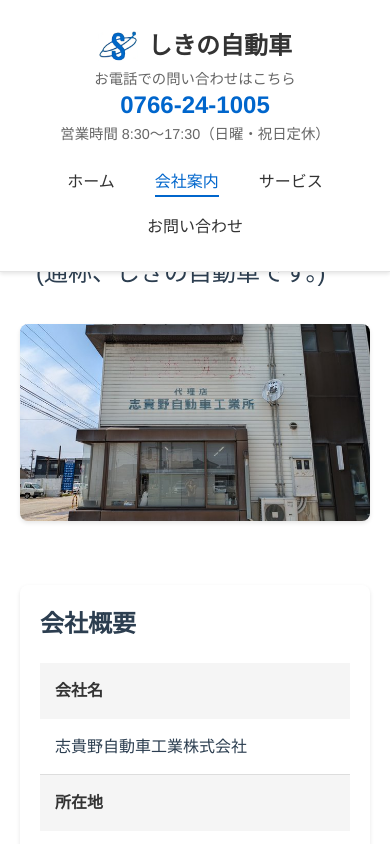
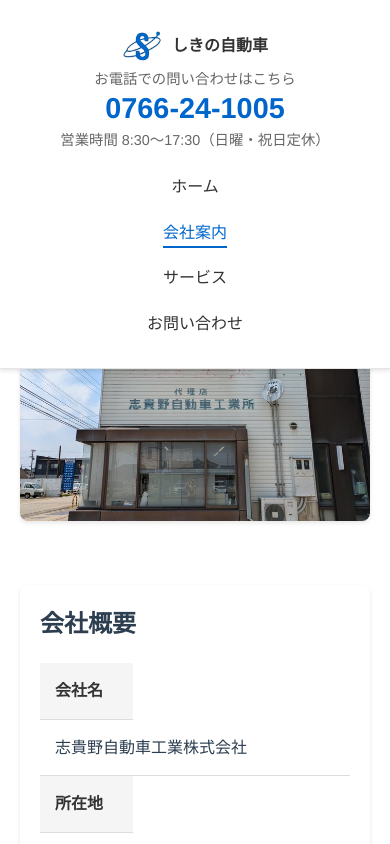
Before and after one commit to hayashi-tenpa/shikino, a website: page public/overview.html in a window 390 px wide. Shown: the top 844 px of the page. Drawn offline with Linux system fonts and the light colour scheme.

Commit message:
mobile-fix

```diff
--- a/public/css/styles.css
+++ b/public/css/styles.css
@@ -248,6 +248,76 @@
     .hero-img {
         max-width: 100%;
     }
+
+    /* ====== ヘッダー修正箇所 ====== */
+    .header-content {
+        padding: 10px 20px; /* モバイルでの上下パディングを減らす */
+        gap: 10px; /* 要素間のギャップも減らす */
+    }
+
+    .header-top {
+        flex-direction: column;
+        align-items: center;
+        gap: 10px;
+    }
+
+    .logo h1 {
+        font-size: 1.2rem; /* ロゴの文字サイズを小さく */
+        text-align: center;
+    }
+
+    .header-contact {
+        text-align: center;
+        align-items: center;
+    }
+
+    .phone-number {
+        font-size: 1.2rem; /* 電話番号の文字サイズをさらに小さく */
+    }
+
+    .contact-label,
+    .business-hours {
+        font-size: 0.8rem; /* ラベルと営業時間の文字も小さめに */
+    }
+
+    .main-nav {
+        align-self: center;
+    }
+
+    .main-nav ul {
+        flex-wrap: wrap;
+        justify-content: center;
+        flex-direction: column; /* 縦並びに変更 */
+        gap: 10px; /* 間隔を調整 */
+        align-items: center; /* 中央寄せ */
+    }
+    /* ============================ */
+
+    .overview-table th,
+    .overview-table td {
+        display: block;
+        width: 100%;
+    }
+
+    .overview-table th {
+        border-bottom: none;
+    }
+
+    .service-container {
+        padding: 20px 15px;
+    }
+
+    .service-section {
+        padding: 20px;
+    }
+
+    .company-image {
+        max-width: 100%;  /* モバイル表示時は画面幅に合わせる */
+    }
+
+    .overview-welcome {
+        font-size: 1.5rem;  /* モバイル時の文字サイズ */
+    }
 }
 
 @media (max-width: 600px) {
@@ -259,6 +329,24 @@
         padding: 2rem 0;
     }
 }
+
+/* ====== さらに小さなスマホ向け（480px以下）の追加調整 ====== */
+@media (max-width: 480px) {
+    .header-content {
+        padding: 8px 15px; /* さらに小さなスマホでのパディング */
+    }
+    .logo h1 {
+        font-size: 1rem;
+    }
+    .phone-number {
+        font-size: 1rem;
+    }
+    .contact-label,
+    .business-hours {
+        font-size: 0.7rem;
+    }
+}
+/* ========================================================= */
 
 .form-message {
     margin-top: 1rem;
@@ -439,18 +527,6 @@
     border-radius: 8px;
 }
 
-/* レスポンシブ対応 */
-@media (max-width: 768px) {
-    .overview-table th,
-    .overview-table td {
-        display: block;
-        width: 100%;
-    }
-
-    .overview-table th {
-        border-bottom: none;
-    }
-}
 
 /* ヘッダーのスタイル */
 .site-header {
@@ -551,38 +627,6 @@
     background-color: #0066cc;  /* 下線の色 */
 }
 
-/* レスポンシブ対応 */
-@media (max-width: 768px) {
-    .header-top {
-        flex-direction: column;
-        align-items: center;
-        gap: 10px;
-    }
-
-    .logo h1 {
-        font-size: 1.5rem;
-        text-align: center;
-    }
-
-    .header-contact {
-        text-align: center;
-        align-items: center;
-    }
-
-    .phone-number {
-        font-size: 1.5rem;
-    }
-
-    .main-nav {
-        align-self: center;
-    }
-
-    .main-nav ul {
-        flex-wrap: wrap;
-        justify-content: center;
-    }
-}
-
 /* サービスページのスタイル */
 .service-container {
     max-width: 800px;
@@ -610,17 +654,6 @@
     margin: 0;
 }
 
-/* レスポンシブ対応 */
-@media (max-width: 768px) {
-    .service-container {
-        padding: 20px 15px;
-    }
-
-    .service-section {
-        padding: 20px;
-    }
-}
-
 .service-link {
     color: #0066cc;
     text-decoration: none;
@@ -639,12 +672,6 @@
     height: auto;
     border-radius: 8px;
     box-shadow: 0 2px 4px rgba(0,0,0,0.1);
-}
-
-@media (max-width: 768px) {
-    .company-image {
-        max-width: 100%;  /* モバイル表示時は画面幅に合わせる */
-    }
 }
 
 .overview-content {
@@ -682,16 +709,6 @@
     box-shadow: 0 2px 4px rgba(0,0,0,0.1);
 }
 
-@media (max-width: 768px) {
-    .overview-welcome {
-        font-size: 1.5rem;  /* モバイル時の文字サイズ */
-    }
-
-    .company-image {
-        max-width: 100%;
-    }
-}
-
 .services-title {
     font-size: 2rem;
     margin: 3rem 0 2rem 0;
```
